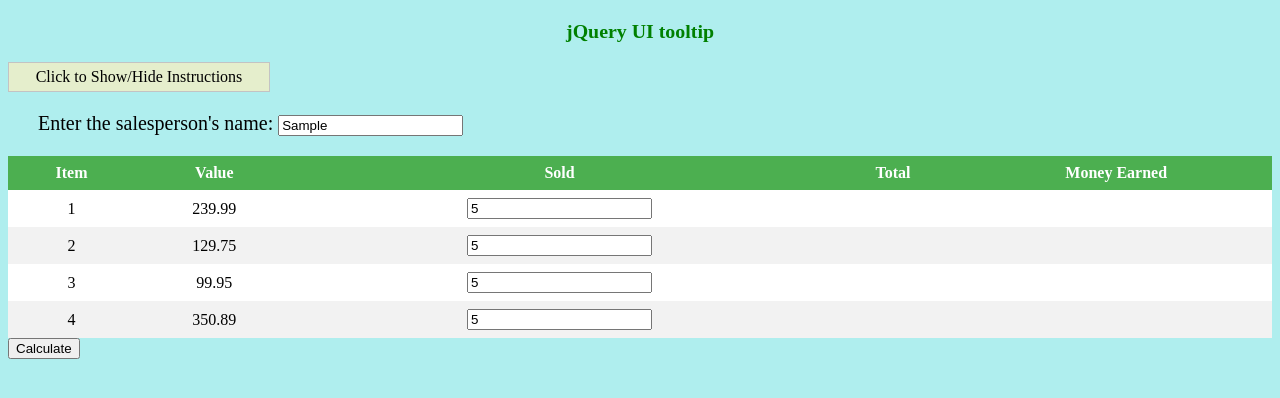
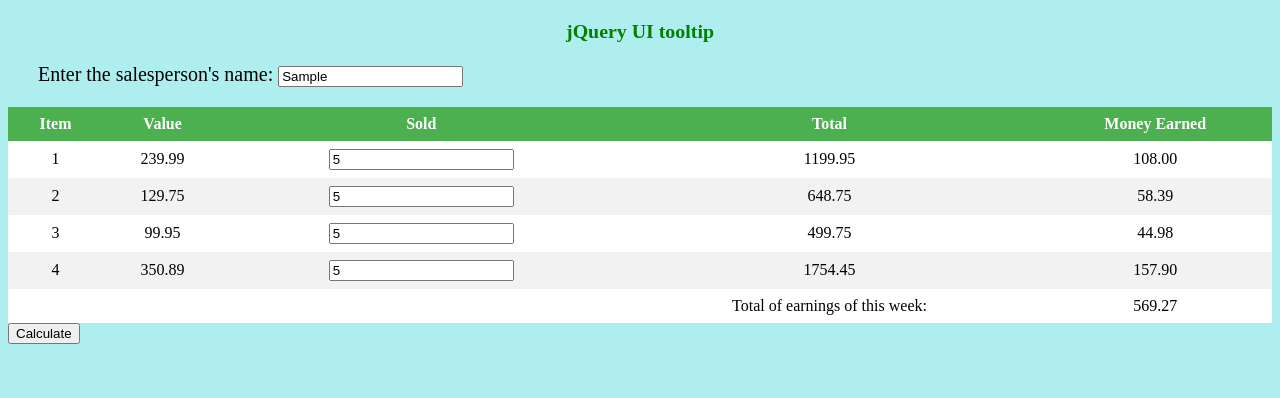
Before and after one commit to rickpicolli/CNIT-133, a plain HTML site: page fileshw3/hw3.2.html in a window 1280 px wide. Both pictures are taken after typing "Sample", "5", "5", "5", "5" into the empty fields and a click on the button "Calculate". Shown: the part 64-462 px from the top of the page. Drawn offline with nearby package versions, Linux system fonts and the light colour scheme; files that its build step writes are made by us from their sources.

Commit message:
finishing logic for the homework3 part 2

```diff
--- a/fileshw3/hw3.2.html
+++ b/fileshw3/hw3.2.html
@@ -5,25 +5,53 @@
 	<meta name="description" content="Third homework of the CNIT-133 class">
   	<meta name="keywords" content="HTML and CSS">
 	<title>Homework 3</title>
-	<link rel="stylesheet" type="text/css" href="assets/style.css">
 	<script src="https://ajax.googleapis.com/ajax/libs/jquery/3.1.1/jquery.min.js"></script>
 	<script src="../assets/hm3.js"></script>
 	<link rel="stylesheet" type="text/css" href="../assets/style.css">
 	<script type="text/javascript">
-		$(function() {
-			$(document).tooltip();
-		});
-
 
 		function sales() {
-			var total1, total2, total3, total4, me1, me2, me3, me4, name, item1, item2, item3, item4;
+			var total1, total2, total3, total4, me1, me2, me3, me4, name, item1, item2, item3, item4, value1, value2, value3, value4, toe;
 
 			item1 = parseInt(document.getElementById("item1").value);
 			item2 = parseInt(document.getElementById("item2").value);
 			item3 = parseInt(document.getElementById("item3").value);
 			item4 = parseInt(document.getElementById("item4").value);
 
+
+
+			value1 = 239.99;
+			value2 = 129.75;
+			value3 = 99.95;
+			value4 = 350.89;
+
+			total1 = (item1 * value1).toFixed(2);
+			total2 = (item2 * value2).toFixed(2);
+			total3 = (item3 * value3).toFixed(2);
+			total4 = (item4 * value4).toFixed(2);
+
+			me1 = (total1*0.09).toFixed(2);
+			me2 = (total2*0.09).toFixed(2);
+			me3 = (total3*0.09).toFixed(2);
+			me4 = (total4*0.09).toFixed(2);
+
+			toe = (200 + +me1 + +me2 + +me3 + +me4).toFixed(2);
+
+			document.getElementById("total1").innerHTML = total1;
+			document.getElementById("total2").innerHTML = total2;
+			document.getElementById("total3").innerHTML = total3;
+			document.getElementById("total4").innerHTML = total4;
+
+			document.getElementById("me1").innerHTML = me1;
+			document.getElementById("me2").innerHTML = me2;
+			document.getElementById("me3").innerHTML = me3;
+			document.getElementById("me4").innerHTML = me4;
+
+
+			document.getElementById("toe").innerHTML = toe;
+
 		}
+
 
 	</script>
 	<style type="text/css">
@@ -41,9 +69,6 @@
 		<h1>Homework 3 - Part 2</h1>
 		<h3>jQuery UI tooltip</h3>
 	</header>
-
-	<div id="showhide">Click to Show/Hide Instructions</div>
-	<div id="instructions">Create a webpage that contains a script that includes at the top of your form  a text box for the salesperson's name for the user to enter. When the user's mouse hovers over this name field, use the jQuery UI tooltip coding to display the message "Please make sure that the salesperson's name is spelled correctly". See this site for more about the jQuery UI tooltip (Links to an external site.)Links to an external site.. Next input that salesperson's items sold. Then calculates how much the salesperson sold and how much they earned, and then output the results. Be sure to round the outputted results to 2 decimal places. Use form text boxes to input the number sold for each of the items 1-4. You should also check for valid numeric input (make sure the number of items sold is never negative, < 0, as nobody sells negative number of items, right?) and right-justify all amounts. Here is a sample display (Links to an external site.)Links to an external site. using tables and form elements.</div>
 
 	<p>
 		<label for="name">Enter the salesperson's name:</label>
@@ -86,6 +111,13 @@
 			<td id="total4"></td>
 			<td id="me4"></td>
 		</tr>
+		<tr>
+			<td></td>
+			<td></td>
+			<td></td>
+			<td>Total of earnings of this week:</td>
+			<td id="toe"></td>
+		</tr>
 	</table>
 	<button onclick="sales()">Calculate</button>
 
```
